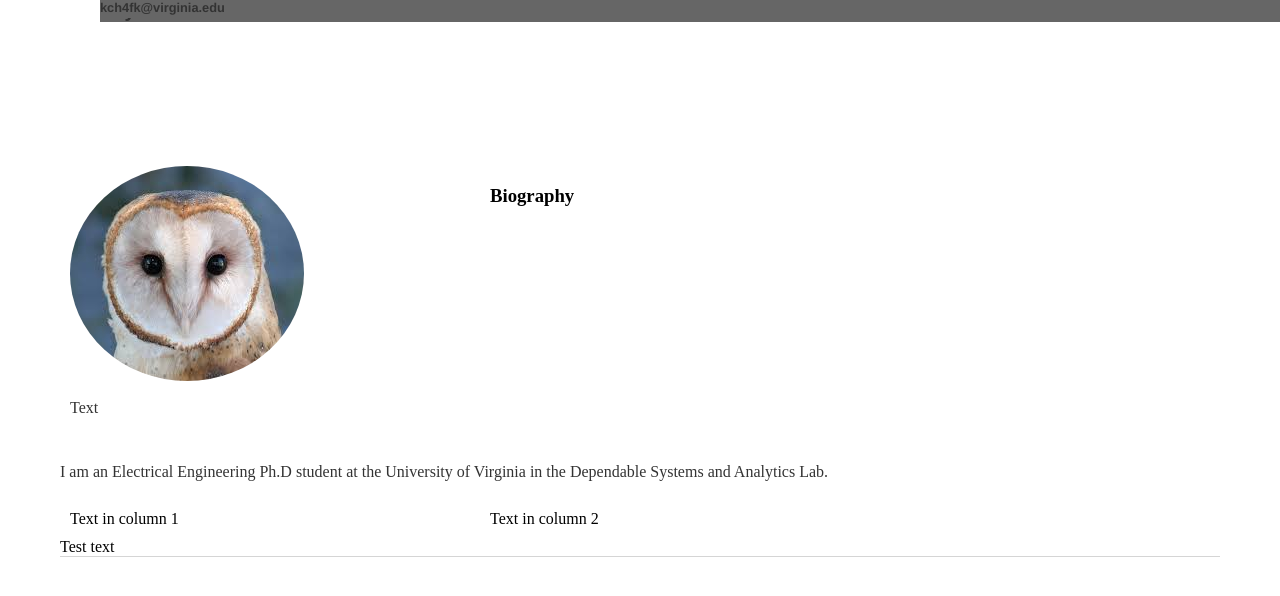
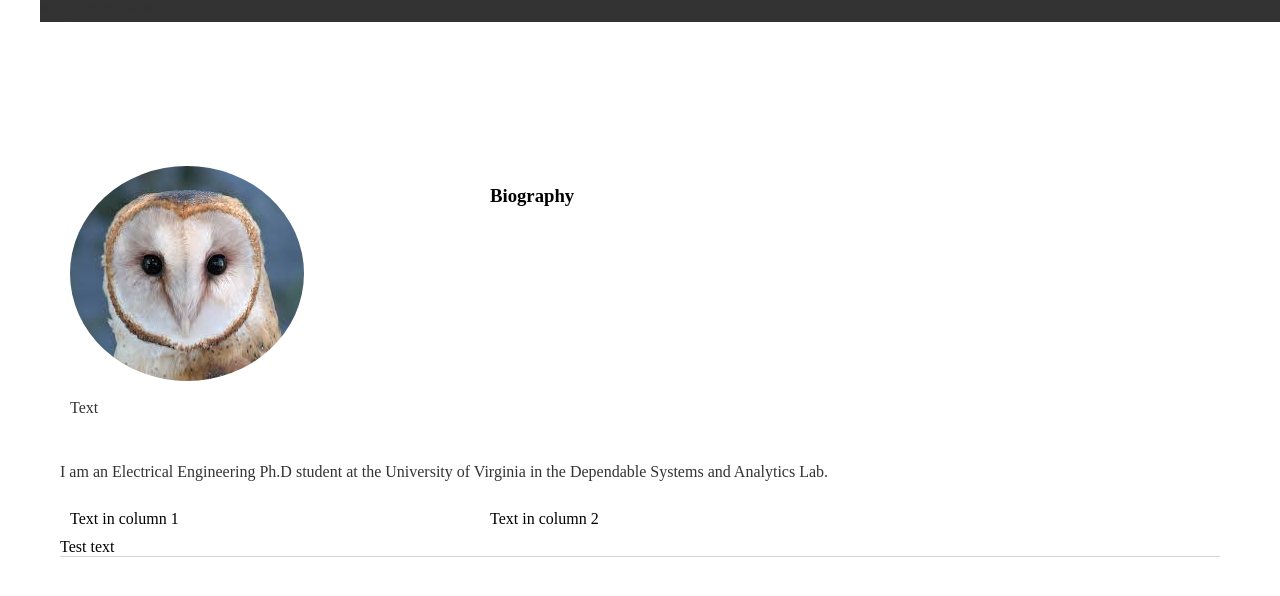
Before and after one commit to kch4fk/kch4fk.github.io, a Jekyll site: the page built from index.html, in a window 1280 px wide. Shown: the top 596 px of the page. Built offline with Jekyll 4.4.1, drawn with Linux system fonts in a browser that asks for light colours.

Commit message:
Update main.css

```diff
--- a/css/main.css
+++ b/css/main.css
@@ -12,8 +12,9 @@ nav ul, footer ul {
 nav ul li, footer ul li {
     /*display: inline;*/
     margin-right: 20px;
+    margin-left: -60px;
     overflow: hidden;
-    background-color: #666;
+    background-color: #333;
     position: fixed; /*Set the navbar to fixed position*/
     top: 0; /*Position the navbar at the top of the page*/
     width: 100%; /*Full width*/
```
